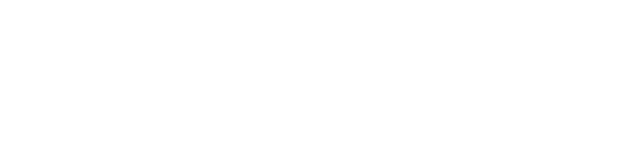
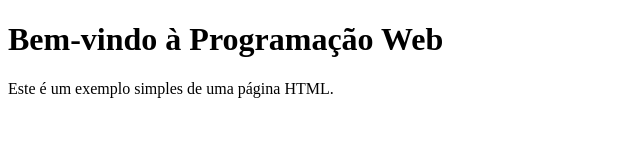
Before and after one commit to R3n4n-B3rn4rd0/aula-de-git, a plain HTML site: page index.html in a window 1280 px wide. Shown: the whole page, without its empty margins (0-640 px from the left). Drawn offline with Linux system fonts and the light colour scheme.

```diff
--- a/index.html
+++ b/index.html
@@ -4,8 +4,13 @@
     <meta charset="UTF-8">
     <meta name="viewport" content="width=device-width, initial-scale=1.0">
     <title>Programação Web</title>
+
+    <link rel="stylesheet" href="styles.css">
 </head>
 <body>
 
+    <h1>Bem-vindo à Programação Web</h1>
+    <p>Este é um exemplo simples de uma página HTML.</p>
+
 </body>
 </html>
```
